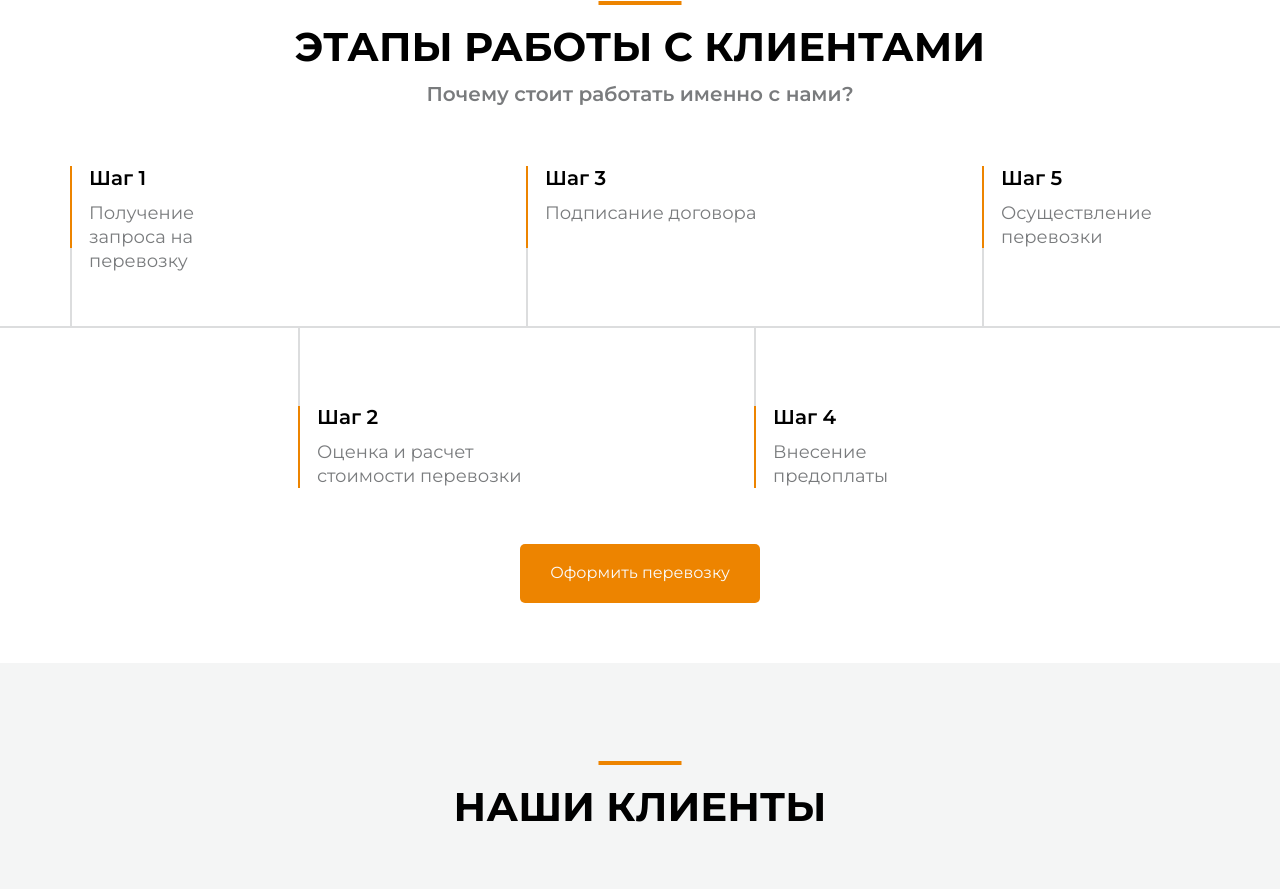
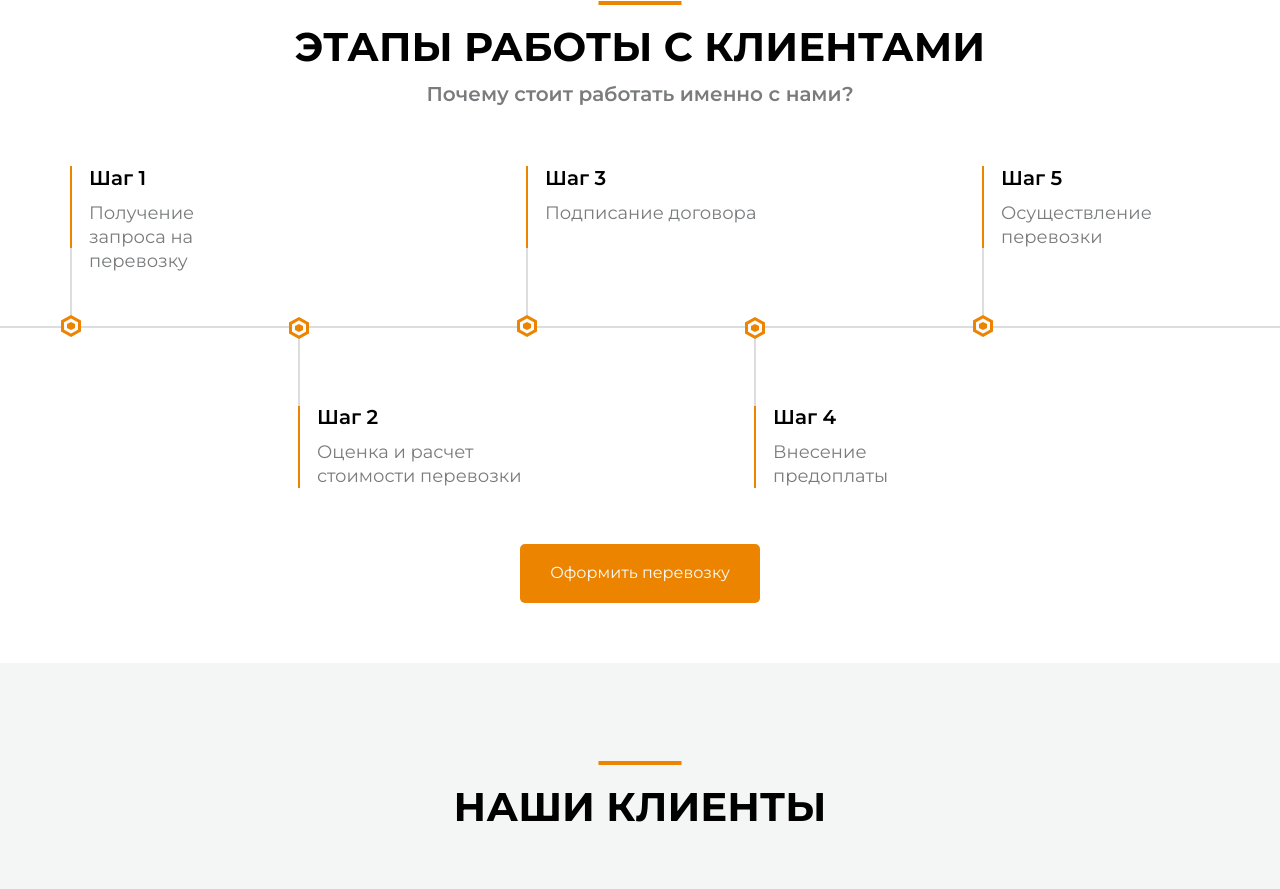
Before and after one commit to cruzramirez87/grampus-practic, a plain HTML site: page index.html in a window 1280 px wide. Shown: the part 5794-6683 px from the top of the page. Drawn offline with nearby package versions, Linux system fonts and the light colour scheme.

Commit message:
Update main.css

```diff
--- a/css/main.css
+++ b/css/main.css
@@ -1172,7 +1172,7 @@ nav {
   background: #000;
   width: 20px;
   height: 22px;
-  background: url(./img/polygon-svg.svg);
+  background: url(../img/polygon-svg.svg);
   left: -11px;
   bottom: -10px;
   z-index: 2;
```
